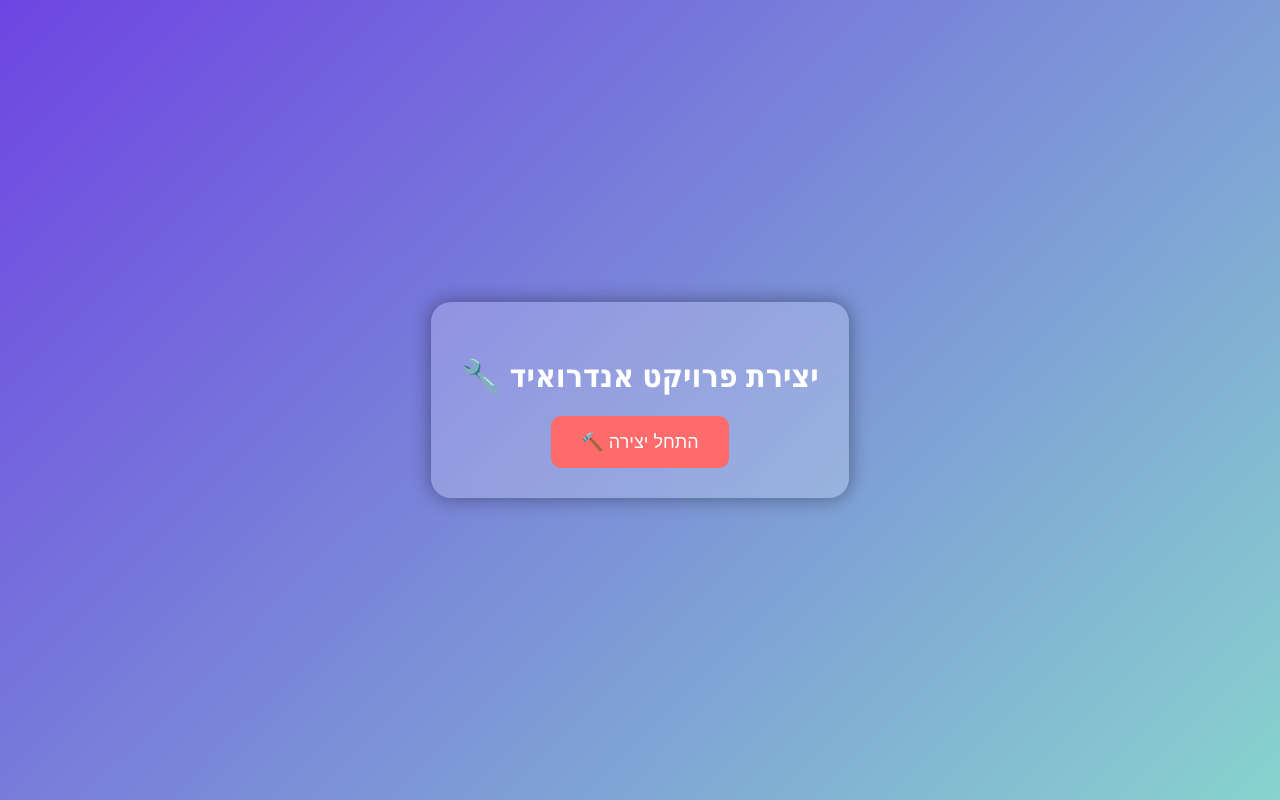
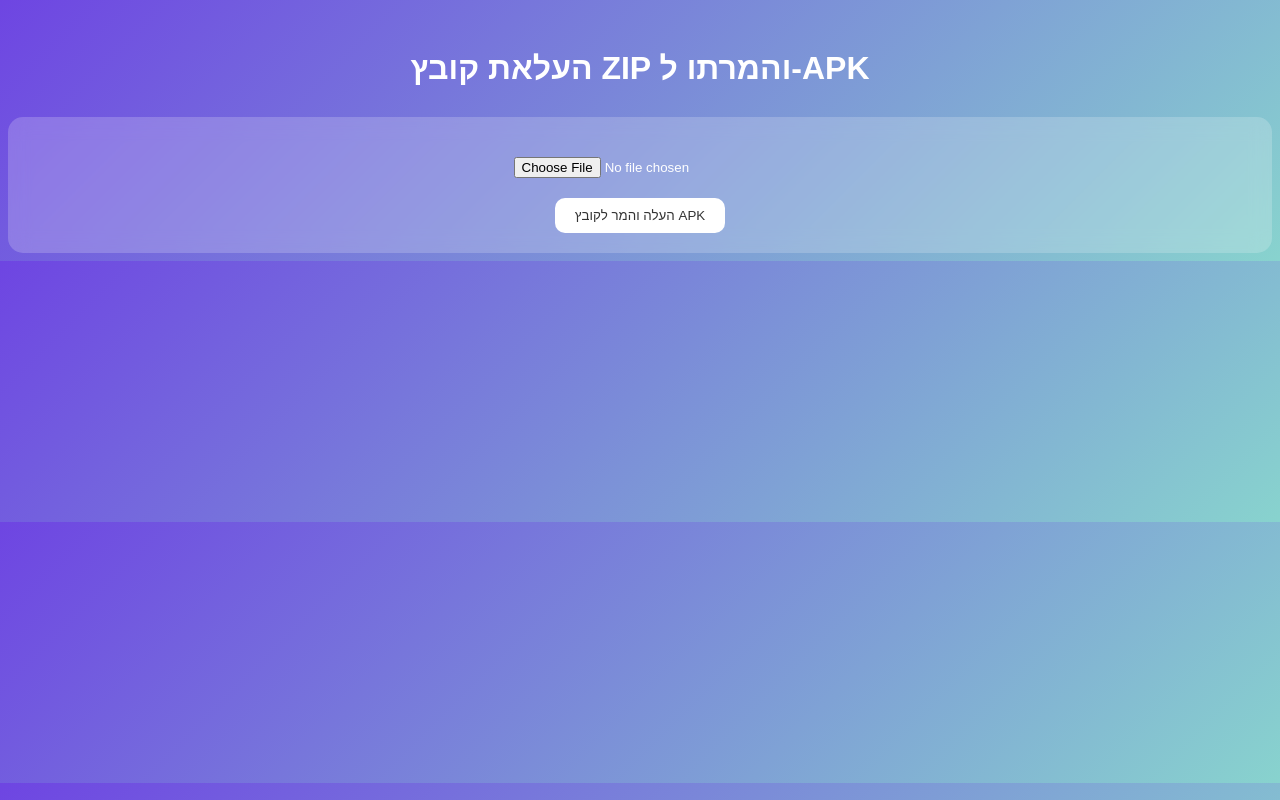
Before and after one commit to HARTK850/AndroidApp, a plain HTML site: page index.html in a window 1280 px wide. Drawn offline with Linux system fonts and the light colour scheme.

Commit message:
index.html

```diff
--- a/index.html
+++ b/index.html
@@ -3,19 +3,47 @@
 <head>
     <meta charset="UTF-8">
     <meta name="viewport" content="width=device-width, initial-scale=1.0">
-    <title>יצירת פרויקט אנדרואיד</title>
-    <link rel="stylesheet" href="style.css">
-    <script src="script.js" defer></script>
+    <title>העלאת קובץ ZIP והמרה ל-APK</title>
+    <style>
+        body {
+            font-family: 'Arial', sans-serif;
+            text-align: center;
+            margin-top: 50px;
+            background: linear-gradient(135deg, #6e45e2, #88d3ce);
+            color: white;
+        }
+        form {
+            margin-top: 30px;
+            background: rgba(255, 255, 255, 0.2);
+            padding: 20px;
+            border-radius: 15px;
+            backdrop-filter: blur(10px);
+        }
+        input[type="file"] {
+            margin: 20px 0;
+            color: white;
+        }
+        button {
+            padding: 10px 20px;
+            border: none;
+            border-radius: 10px;
+            background-color: #fff;
+            color: #333;
+            cursor: pointer;
+            transition: 0.3s;
+        }
+        button:hover {
+            background-color: #ddd;
+        }
+    </style>
 </head>
 <body>
-    <div class="container">
-        <h1>🔧 יצירת פרויקט אנדרואיד</h1>
-        <button onclick="showPopup('מתחיל תהליך יצירת הפרויקט...')">🔨 התחל יצירה</button>
-    </div>
+    <h1>העלאת קובץ ZIP והמרתו ל-APK</h1>
 
-    <div class="popup" id="popup">
-        <span id="popup-text"></span>
-        <button onclick="closePopup()">סגור</button>
-    </div>
+    <form action="/upload" method="post" enctype="multipart/form-data">
+        <input type="file" name="file" accept=".zip" required>
+        <br>
+        <button type="submit">העלה והמר לקובץ APK</button>
+    </form>
 </body>
 </html>
```
